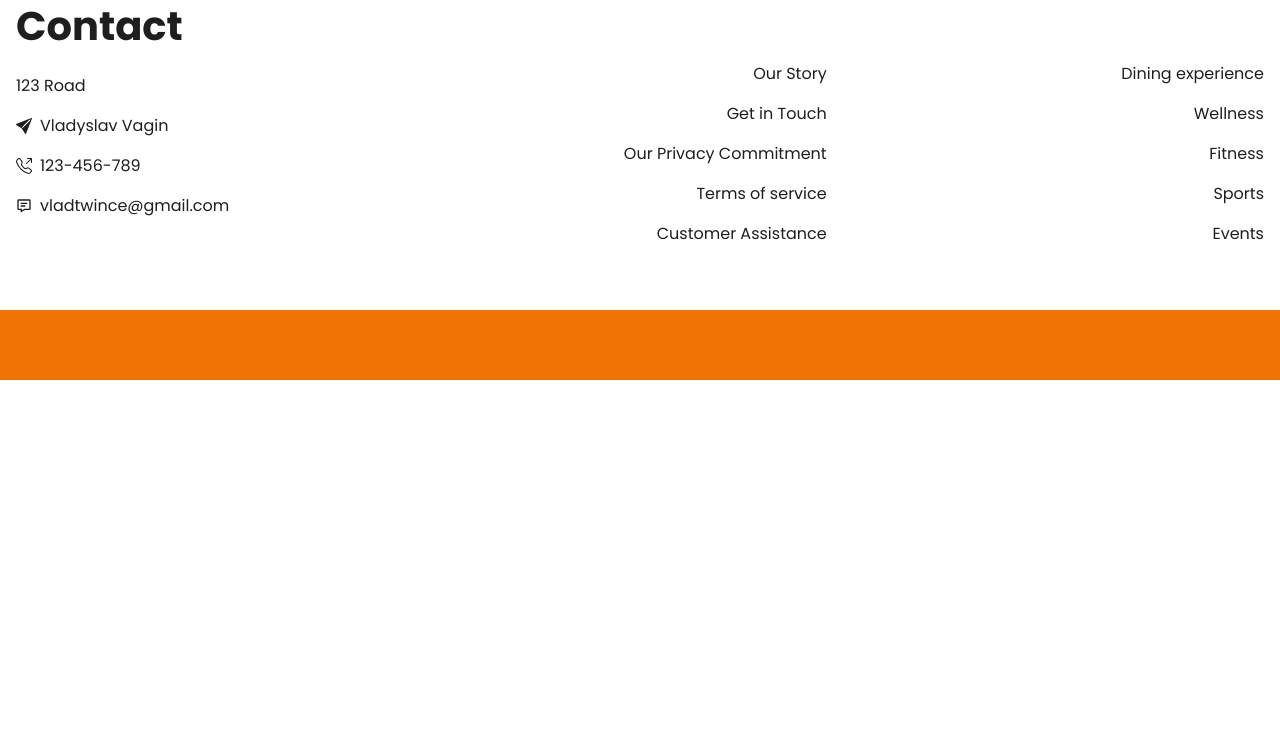
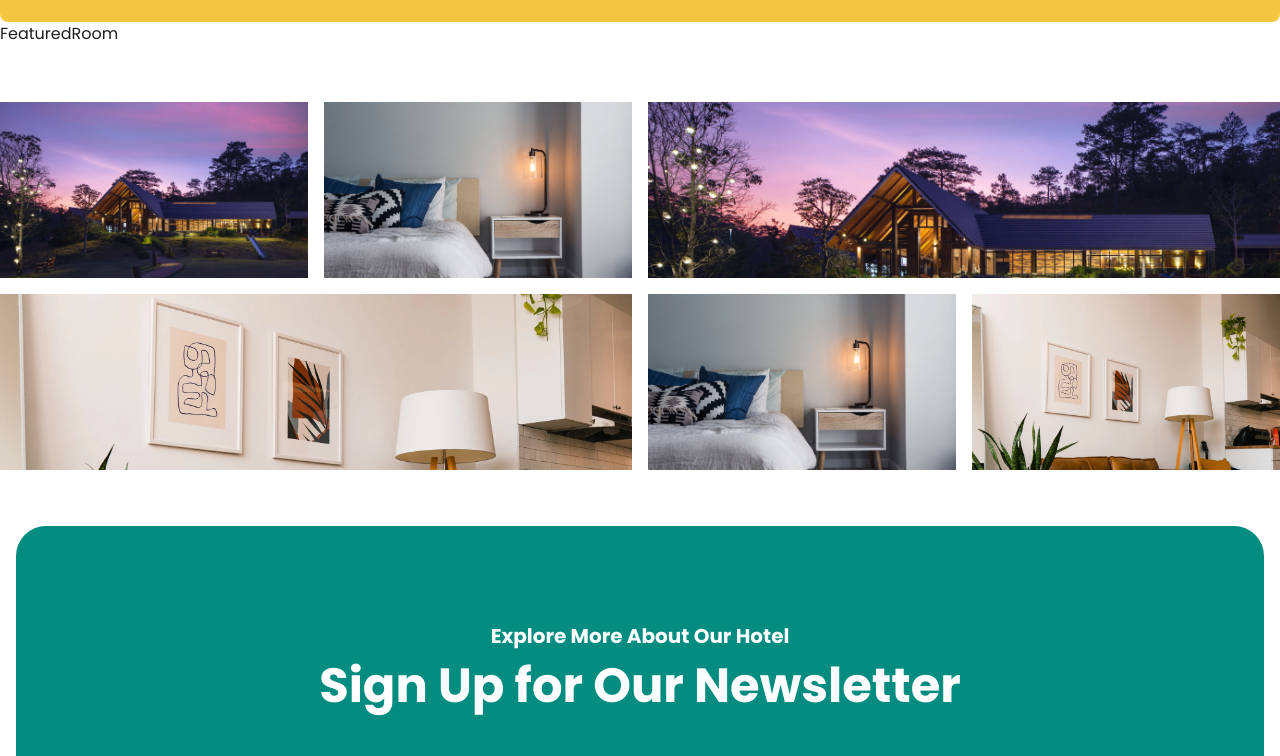
Before and after one commit to VladyslavVagin/hotel-management, a Next.js app: page / in a window 1280 px wide. Shown: the part 770-1526 px from the top of the page. Before the commit the page ends 1150 px from the top, so only its background shows below. Built offline with nearby package versions, Linux system fonts and the light colour scheme; no server answers.

Commit message:
create room

```diff
--- a/src/app/(web)/page.tsx
+++ b/src/app/(web)/page.tsx
@@ -1,13 +1,17 @@
+import FeaturedRoom from "@/components/FeaturedRoom/FeaturedRoom";
+import Gallery from "@/components/Gallery/Gallery";
 import HeroSection from "@/components/HeroSection/HeroSection";
+import NewsLetter from "@/components/NewsLetter/NewsLetter";
+import PageSearch from "@/components/PageSearch/PageSearch";
 
 export default function Home() {
   return (
     <>
       <HeroSection />
-      {/* Page Search */}
-      {/* Featured Room */}
-      {/* Gallery */}
-      {/* Newsletter */}
+      <PageSearch />
+      <FeaturedRoom />
+      <Gallery />
+      <NewsLetter />
     </>
   );
 }
--- /dev/null
+++ b/src/components/FeaturedRoom/FeaturedRoom.tsx
@@ -0,0 +1,7 @@
+const FeaturedRoom = () => {
+  return (
+    <div>FeaturedRoom</div>
+  )
+}
+
+export default FeaturedRoom
--- /dev/null
+++ b/src/components/Gallery/Gallery.tsx
@@ -0,0 +1,70 @@
+import Image from "next/image";
+
+const Gallery = () => {
+  return (
+    <div className="mx-auto container py-14 h-full">
+      <div className="flex flex-wrap md:-m-2">
+        <div className="flex w-1/2 flex-wrap">
+          <div className="w-1/2 p-1 md:p-2 h-48">
+            <Image
+              alt="gallery"
+              className="img"
+              src="/images/hero-1.webp"
+              width={200}
+              height={200}
+            />
+          </div>
+          <div className="w-1/2 p-1 md:p-2 h-48">
+            <Image
+              alt="gallery"
+              className="img"
+              src="/images/hero-2.webp"
+              width={200}
+              height={200}
+            />
+          </div>
+          <div className="w-full p-1 md:p-2 h-48">
+            <Image
+              alt="gallery"
+              className="img"
+              src="/images/hero-3.webp"
+              width={200}
+              height={200}
+            />
+          </div>
+        </div>
+        <div className="flex w-1/2 flex-wrap">
+          <div className="w-full p-1 md:p-2 h-48">
+            <Image
+              alt="gallery"
+              className="img"
+              src="/images/hero-1.webp"
+              width={200}
+              height={200}
+            />
+          </div>
+          <div className="w-1/2 p-1 md:p-2 h-48">
+            <Image
+              alt="gallery"
+              className="img"
+              src="/images/hero-2.webp"
+              width={200}
+              height={200}
+            />
+          </div>
+          <div className="w-1/2 p-1 md:p-2 h-48">
+            <Image
+              alt="gallery"
+              className="img"
+              src="/images/hero-3.webp"
+              width={200}
+              height={200}
+            />
+          </div>
+        </div>
+      </div>
+    </div>
+  );
+};
+
+export default Gallery;
--- /dev/null
+++ b/src/components/NewsLetter/NewsLetter.tsx
@@ -0,0 +1,27 @@
+const NewsLetter = () => {
+    return (
+      <section className='container mx-auto px-4'>
+        <form className='bg-primary text-white px-4 rounded-xl md:rounded-[30px] flex flex-col justify-center items-center py-6 md:py-24'>
+          <p className='md:font-semibold text-lg md:text-xl text-center mb-3'>
+            Explore More About Our Hotel
+          </p>
+          <h6 className='md:font-semibold font-medium text-2xl md:text-3xl lg:text-5xl text-center'>
+            Sign Up for Our Newsletter
+          </h6>
+
+          <div className='flex-col justify-center w-full md:flex-row flex pt-12'>
+            <input
+              type='email'
+              placeholder='Your email'
+              className='bg-[#026057] h-11 md:h-16 mb-2 md:mb-0 rounded-xl pl-6 md:mr-5 md:w-[452px] text-white placeholder:text-white focus:outline-none'
+            />
+            <button type='button' className='btn-tertiary'>
+              Subscribe
+            </button>
+          </div>
+        </form>
+      </section>
+    );
+  };
+
+  export default NewsLetter;
```
